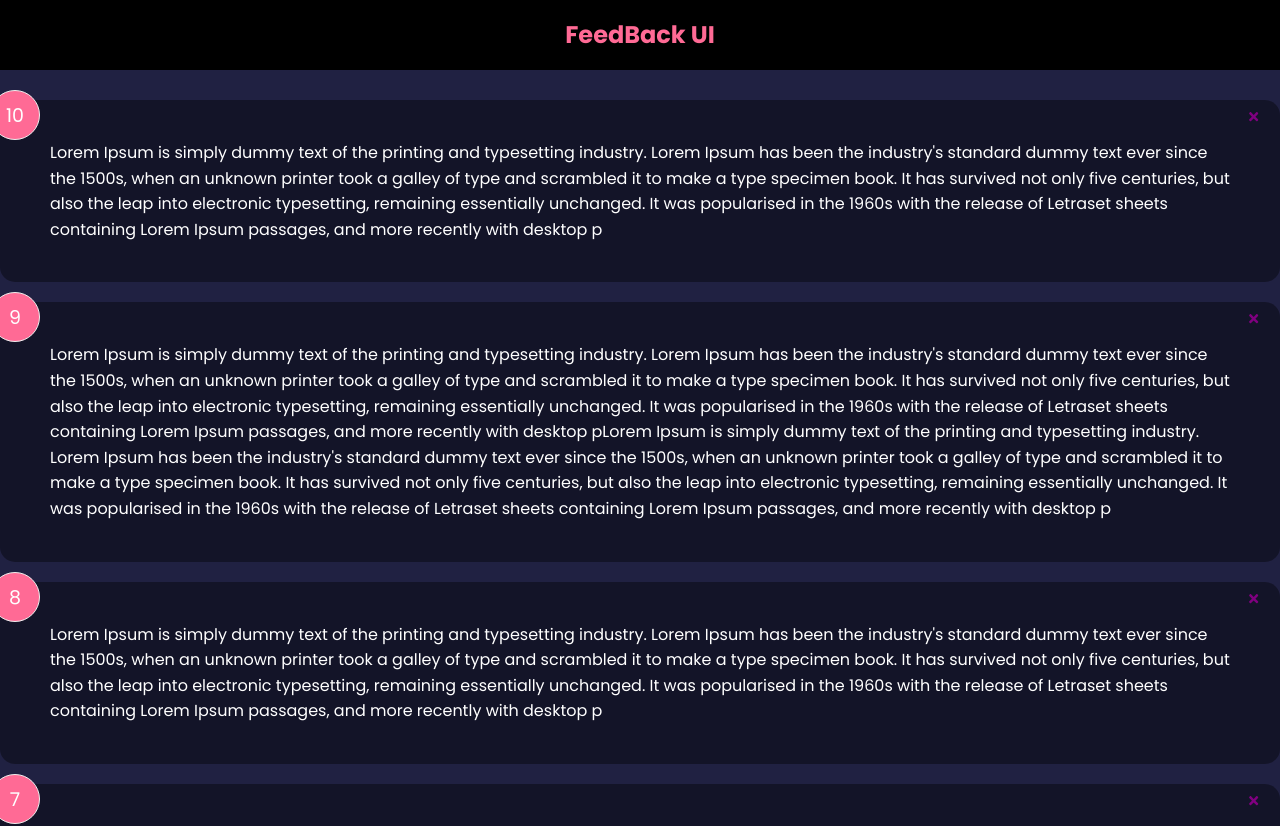
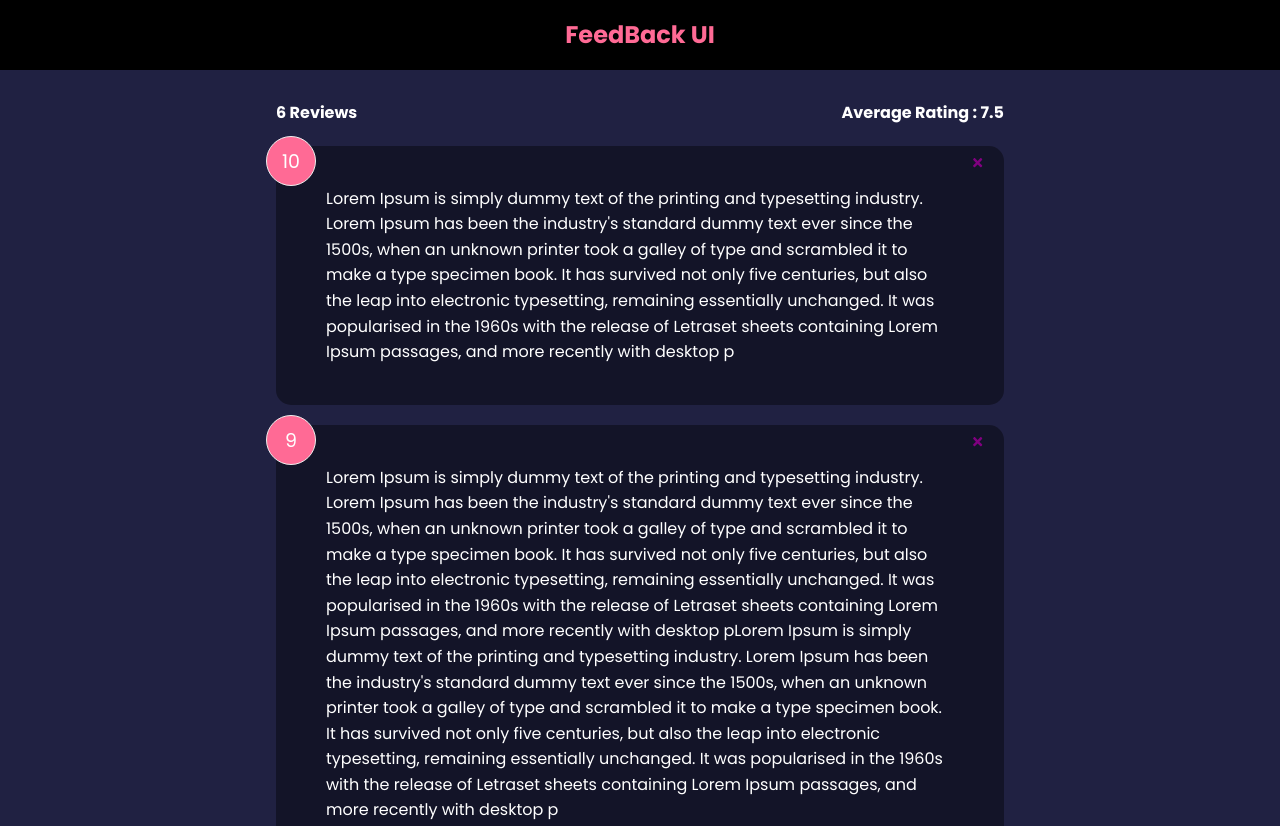
Before and after one commit to lyeslehara1996/feedback-app, a React (Create React App) app: page / in a window 1280 px wide. Shown: the top 826 px of the page. Built offline with nearby package versions, Linux system fonts and the light colour scheme.

Commit message:
add average rating and FeedBackStates components

```diff
--- a/src/App.js
+++ b/src/App.js
@@ -4,6 +4,7 @@
 
 import { useState } from "react";
 import "./index.css";
+import FeedBackStates from "./Components/FeedBackStates";
 
 function App() {
   const [feedback, setFeedback] = useState(FeedBackData);
@@ -17,7 +18,8 @@
     <>
       <Header />
 
-      <div>
+      <div className="container">
+        <FeedBackStates feedback={feedback} />
         <FeedBackList feedback={feedback} handleDelete={deleteFeedback} />
       </div>
     </>
--- /dev/null
+++ b/src/Components/FeedBackStates.jsx
@@ -0,0 +1,22 @@
+import React from 'react';
+import PropTypes from 'prop-types'
+const FeedBackStates = ({feedback}) => {
+
+//Calculate rating average
+let average = feedback.reduce((acc,cur) => {
+    return acc + cur.rating
+},0) / feedback.length
+    average = average.toFixed(1).replace(/[.,]0$/, '')
+    return (
+        <div className='feedback-stats'>
+            <h4> {feedback.length} Reviews</h4>
+            <h4> Average Rating : {isNaN(average) ? 0 : average}</h4>
+        </div>
+    );
+};
+
+FeedBackStates.propTypes={
+    feedback:PropTypes.array.isRequired,
+}
+
+export default FeedBackStates;
```
